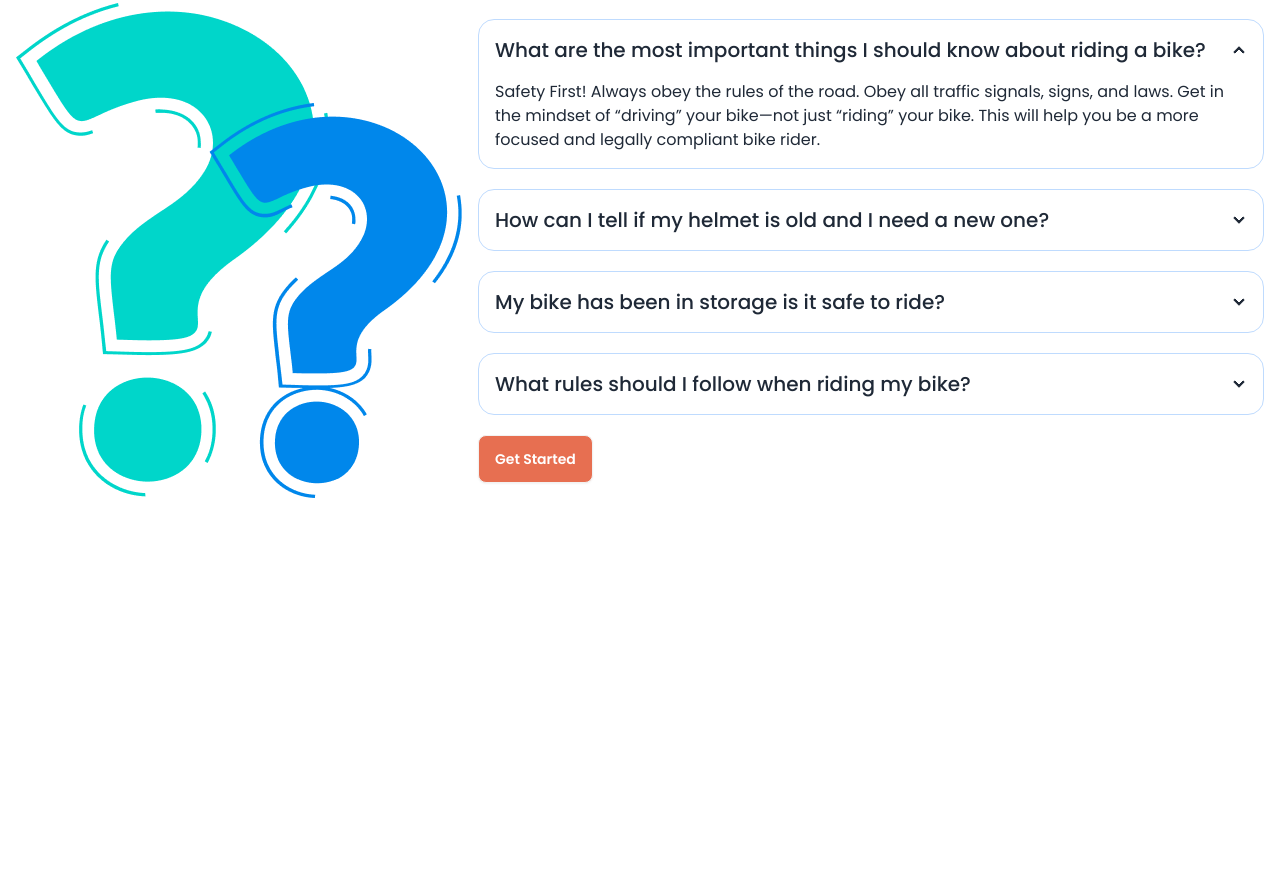
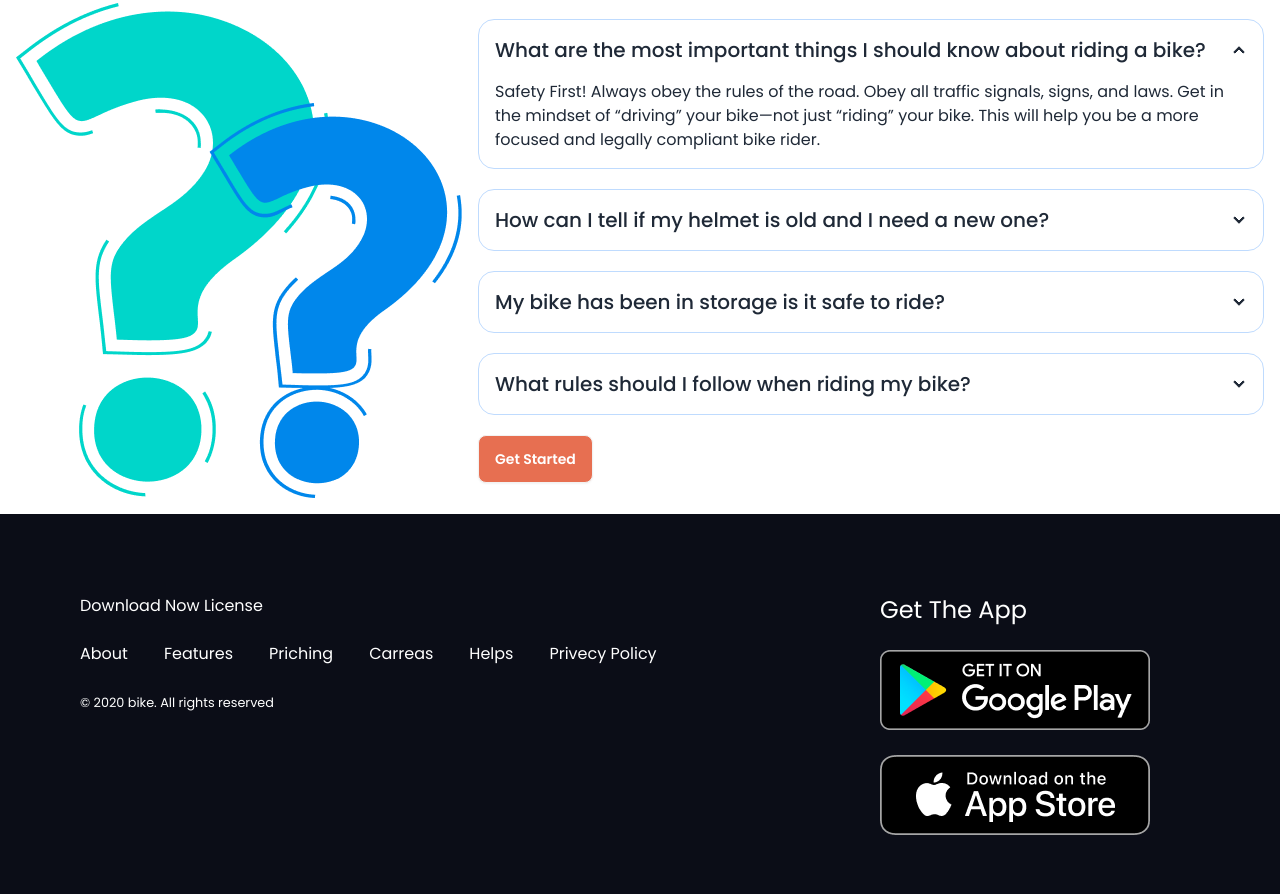
Before and after one commit to mr-asaduzzaman/Biker-Zone, a plain HTML site: page index.html in a window 1280 px wide. Shown: the part 2709-3603 px from the top of the page. Before the commit the page ends 3223 px from the top, so only its background shows below. Drawn offline with nearby package versions, Linux system fonts and the light colour scheme.

Commit message:
Full Website Complete

```diff
--- a/index.html
+++ b/index.html
@@ -383,8 +383,29 @@
        </section>
      </main>
     <!-- Footer Section -->
-     <footer>
-
+     <footer class="bg-footer-bg grid grid-cols-3 text-white h-[380px] pt-20 pl-20">
+      <!-- Text Area -->
+      <div class="col-span-2">
+        <p>Download Now <span>License</span></p>
+        <br>
+        <ul class="list-none flex gap-9">
+          <li>About</li>
+          <li>Features</li>
+          <li>Priching</li>
+          <li>Carreas</li>
+          <li>Helps</li>
+          <li>Privecy Policy</li>
+        </ul>
+        <br>
+        <small>© 2020 bike. All rights reserved</small>
+      </div>
+      <!-- Image Area -->
+       <div>
+        <h2 class="text-2xl">Get The App</h2> <br>
+        <img src="./Others/android.png" alt="">
+        <br>
+        <img src="./Others/ios.png" alt="">
+       </div>
      </footer>
 </body>
 </html>
```
